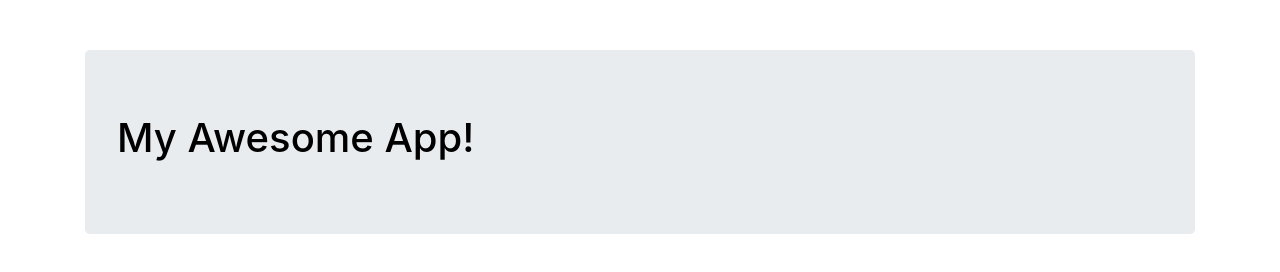
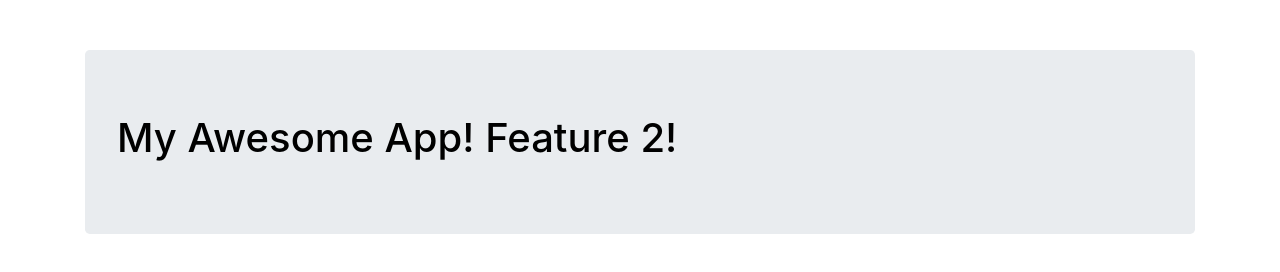
Before and after one commit to bpoller/lambda-preview, a website: page index.html in a window 1280 px wide. Drawn offline with nearby package versions, Linux system fonts and the light colour scheme.

Commit message:
updated some code here

```diff
--- a/index.html
+++ b/index.html
@@ -19,7 +19,7 @@
   <body>
     <div class="container">
       <div class="jumbotron">
-        <h1>My Awesome App!</h1>
+        <h1>My Awesome App! Feature 2!</h1>
       </div>
     </div>
   </body>
```
